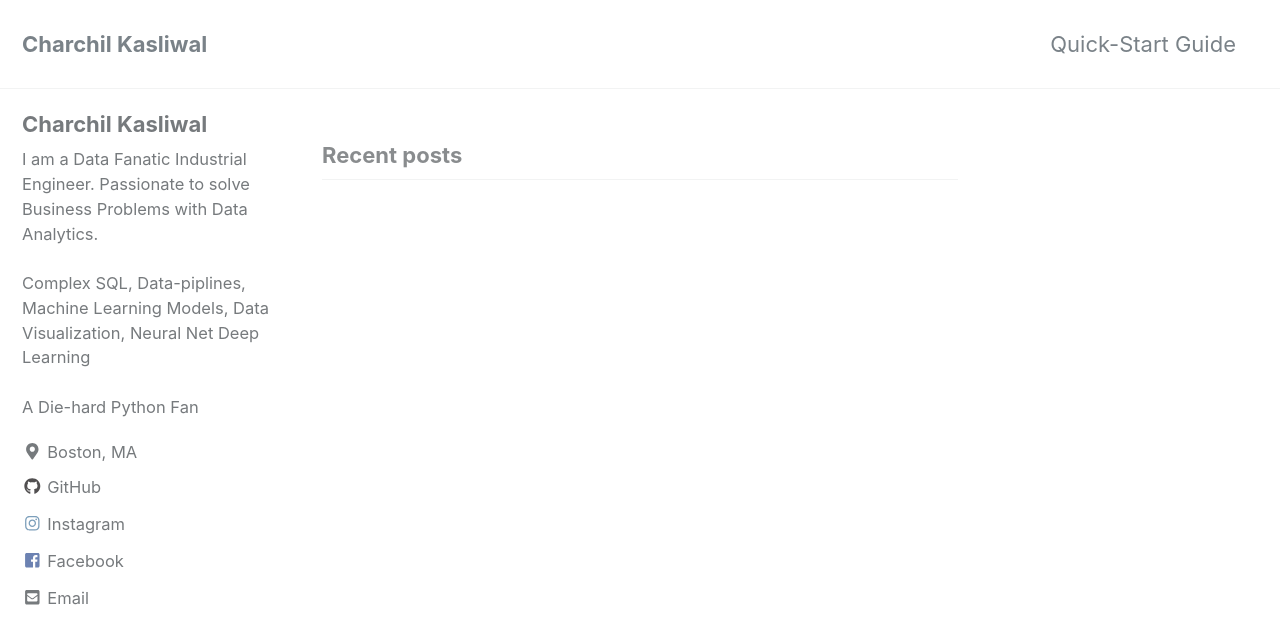
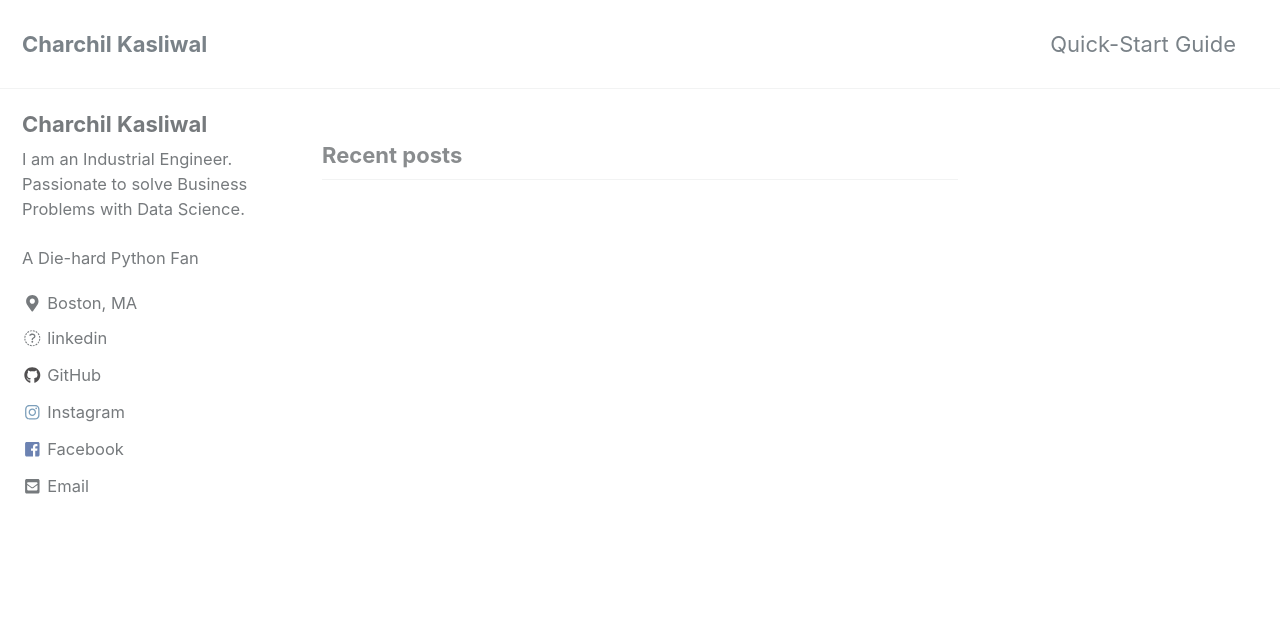
Before and after one commit to charchil10/charchil10.github.io, a Jekyll site: the page built from index.html, in a window 1280 px wide and 900 px high. Shown: the top 644 px of the window. Built offline with Jekyll 4.4.1, drawn with Linux system fonts in a browser that asks for light colours; nearby versions of some CDN libraries; the list of posts is cut into pages by our own code.

Commit message:
setting ub Bio

```diff
--- a/_config.yml
+++ b/_config.yml
@@ -103,8 +103,7 @@ analytics:
 author:
   name             : "Charchil Kasliwal"
   avatar           : # path of avatar image, e.g. "/assets/images/bio-photo.jpg"
-  bio              : "I am a Data Fanatic Industrial Engineer. Passionate to solve Business Problems with Data Analytics. <br><br>
-                        Complex SQL, Data-piplines, Machine Learning Models, Data Visualization, Neural Net Deep Learning <br><br> A Die-hard Python Fan"
+  bio              : "I am an Industrial Engineer. Passionate to solve Business Problems with Data Science. <br><br> A Die-hard Python Fan"
   location         : "Boston, MA"
   email            : "kasliwal.c@husky.neu.edu"
   links:
@@ -114,9 +113,9 @@ author:
     - label: "Website"
       icon: "fas fa-fw fa-link"
       # url: "https://charchil10.github.io/"
-    - label: "Twitter"
-      icon: "fab fa-fw fa-twitter-square"
-      # url: "https://twitter.com/"
+    - label: "linkedin"
+      icon: "fab fa-fw fa-linkedin-square"
+      url: "https://www.linkedin.com/in/charchil10/"
     - label: "GitHub"
       icon: "fab fa-fw fa-github"
       url: "https://github.com/charchil10"
```
